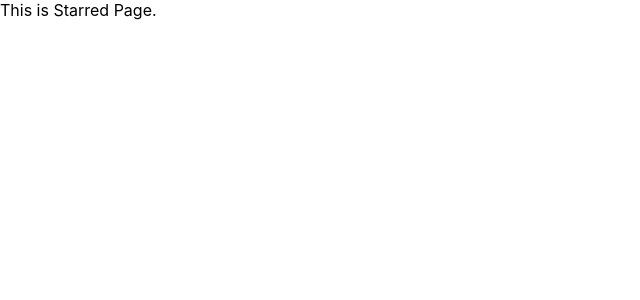
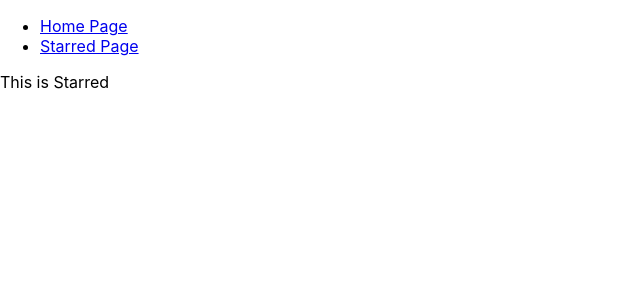
Before and after one commit to Cli-Michael/BoxOffice, a React (Create React App) app: page /starred in a window 1280 px wide. Shown: the top 300 px of the page, without its empty margins (0-640 px from the left). Built offline with nearby package versions, Linux system fonts and the light colour scheme.

Commit message:
Added Nav Bar and Created Page Components

```diff
--- a/src/App.js
+++ b/src/App.js
@@ -1,24 +1,31 @@
-import logo from './logo.svg';
-import './App.css';
-import { Switch, Route } from 'react-router-dom';
+import logo from "./logo.svg";
+import "./App.css";
+import { Switch, Route } from "react-router-dom";
+import Nav from "./components/Nav";
+import Home from "./pages/Home";
+import Starred from "./pages/Starred";
 
 function App() {
   return (
+    <div>
+      <Nav />
+
       <Switch>
-
         <Route exact={true} path="/">
-        This is Home Page.
+          <Home />
         </Route>
 
         <Route exact path="/starred">
-        This is Starred Page.
+          <Starred />
         </Route>
 
         <Route>
-        This is 404 Page.
+          <div>
+              Not Found Page
+          </div>
         </Route>
-
       </Switch>
+    </div>
   );
 }
 
--- /dev/null
+++ b/src/components/Nav.js
@@ -0,0 +1,23 @@
+import React from "react";
+import { Link } from "react-router-dom";
+
+const LINKS = [
+  { to: "/", text: "Home Page" },
+  { to: "starred", text: "Starred Page" },
+];
+
+const Nav = () => {
+  return (
+    <div>
+      <ul>
+        {LINKS.map((item) => (
+          <li key={item.to}>
+            <Link to={item.to}>{item.text}</Link>
+          </li>
+        ))}
+      </ul>
+    </div>
+  );
+};
+
+export default Nav;
--- /dev/null
+++ b/src/pages/Home.js
@@ -0,0 +1,9 @@
+import React from 'react'
+
+const Home = () => {
+  return (
+    <div>This is Home</div>
+  )
+}
+
+export default Home
--- /dev/null
+++ b/src/pages/Starred.js
@@ -0,0 +1,9 @@
+import React from 'react'
+
+const Starred = () => {
+  return (
+    <div>This is Starred</div>
+  )
+}
+
+export default Starred
```
Lines whose indentation alone changed are shown as unchanged.
